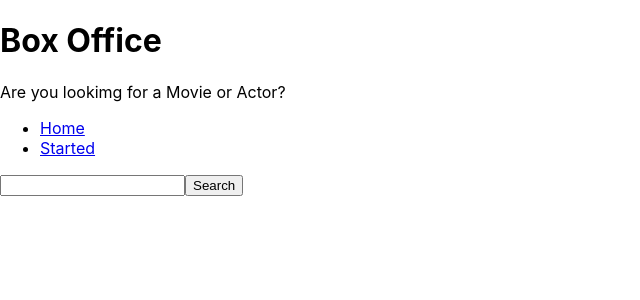
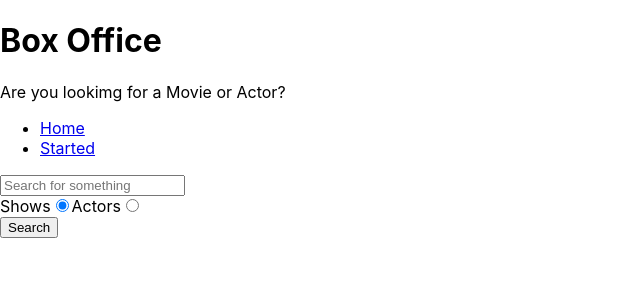
Before and after one commit to akashraghav1997/box-office, a React (Create React App) app: page / in a window 1280 px wide. Shown: the top 300 px of the page, without its empty margins (0-640 px from the left). Built offline with nearby package versions, Linux system fonts and the light colour scheme.

Commit message:
added search option

```diff
--- a/src/pages/Home.jsx
+++ b/src/pages/Home.jsx
@@ -5,11 +5,13 @@
 const Home = () => {
   const [input, setInput] = useState('');
   const [results, setResults] = useState(null);
+  const [searchOption, setSearchOption] = useState('shows');
+
+  const isShowsSearch = searchOption === 'shows';
 
   const onSearch = () => {
-    apiGet(`/search/shows?q=${input}`).then(result => {
+    apiGet(`/search/${searchOption}?q=${input}`).then(result => {
       setResults(result);
-      console.log(result);
     });
   };
 
@@ -23,18 +25,20 @@
     }
   };
 
+  const onRadioChange = ev => {
+    setSearchOption(ev.target.value);
+  };
+
   const renderResults = () => {
     if (results && results.length === 0) {
       return <div>No results</div>;
     }
     if (results && results.length > 0) {
-      return (
-        <div>
-          {results.map(item => (
-            <div key={item.show.id}>{item.show.name}</div>
-          ))}
-        </div>
-      );
+      return results[0].show
+        ? results.map(item => <div key={item.show.id}>{item.show.name}</div>)
+        : results.map(item => (
+            <div key={item.person.id}>{item.person.name}</div>
+          ));
     }
     return null;
   };
@@ -43,10 +47,36 @@
     <MainPageLayout>
       <input
         type="text"
+        placeholder="Search for something"
         onChange={onInputChange}
         onKeyDown={onKeyDown}
         value={input}
       />
+
+      <div>
+        <label htmlFor="shows-search">
+          Shows
+          <input
+            id="shows-search"
+            type="radio"
+            value="shows"
+            checked={isShowsSearch}
+            onChange={onRadioChange}
+          />
+        </label>
+
+        <label htmlFor="actors-serach">
+          Actors
+          <input
+            id="actors_search"
+            type="radio"
+            value="people"
+            checked={!isShowsSearch}
+            onChange={onRadioChange}
+          />
+        </label>
+      </div>
+
       <button type="button" onClick={onSearch}>
         Search
       </button>
```
